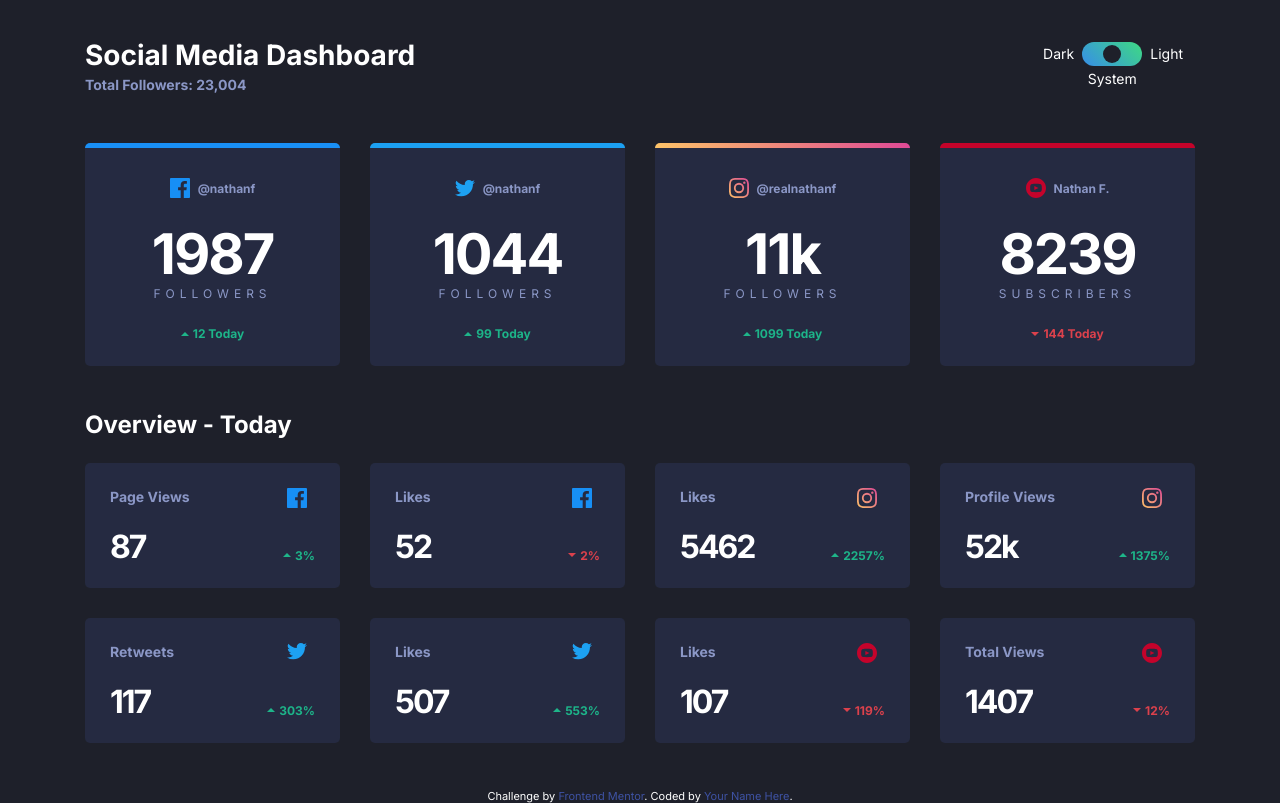
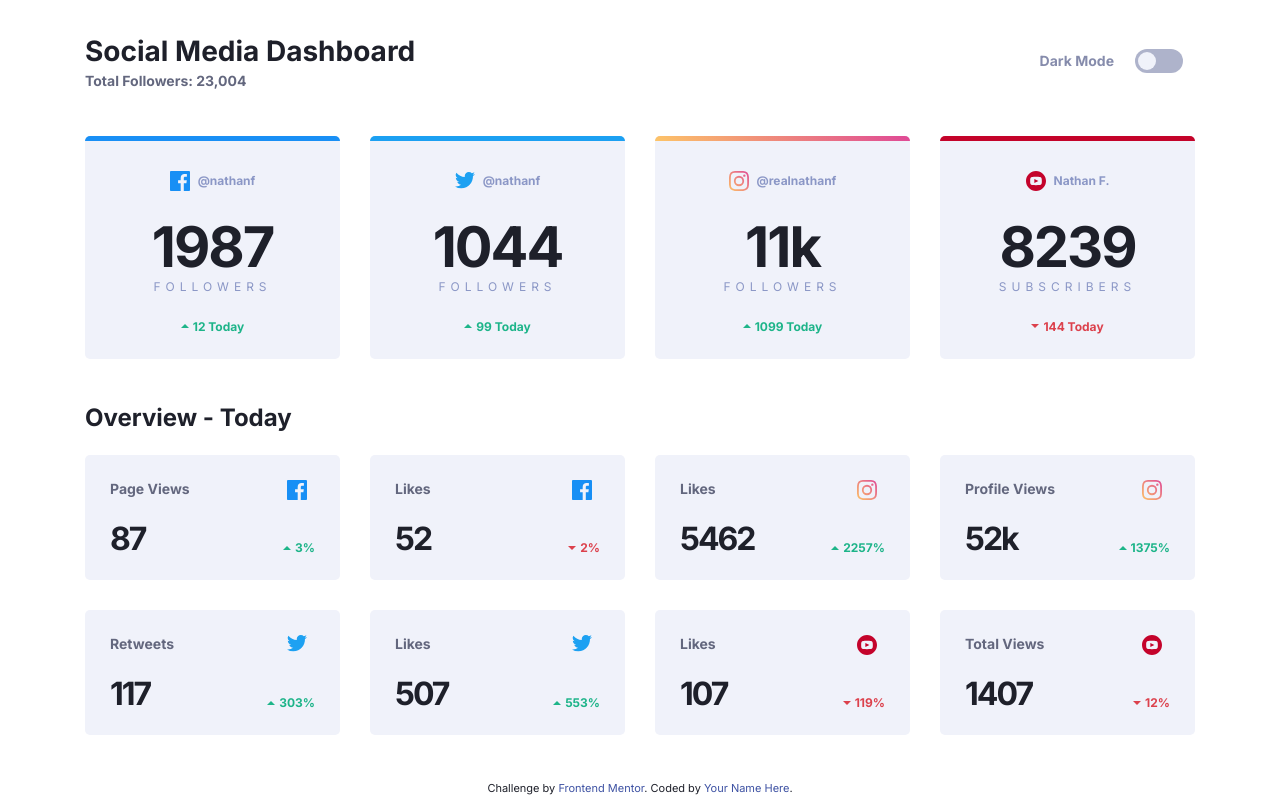
Before and after one commit to anup-basnet/light-dark-dashboard, a website: page index.html in a window 1280 px wide. Drawn offline with Linux system fonts and the light colour scheme.

Commit message:
feat: dark/light mode w.r.t prefers-color-scheme
Dark mode will be on or off based on prefers-color-scheme which will set the color mode of our OS dark.

```diff
--- a/app/scss/components/card.scss
+++ b/app/scss/components/card.scss
@@ -19,7 +19,7 @@
 .card {
     position: relative;
     overflow: hidden;
-    background: var(--dark-card);
+    background: var(--card-bg);
     color: var(--dark-text1);
     padding: rem(25);
     text-align: center;
@@ -28,7 +28,7 @@
     transition: background-color 150ms ease-in-out;
 
     &:hover {
-        background-color: var(--dark-card-hover);
+        background-color: var(--card-hover);
     }
 
     &--facebook {
@@ -78,6 +78,7 @@
     }
 
     &__subtitle {
+        color: var(--text-color2);
         font-size: rem(14);
         font-weight: 700;
     }
@@ -109,7 +110,7 @@
     }
 
     &__count {
-        color: var(--light-bg);
+        color: var(--card-count-color);
         font-weight: bold;
         letter-spacing: rem(-2);
         line-height: 1;
--- a/app/scss/components/header.scss
+++ b/app/scss/components/header.scss
@@ -20,7 +20,7 @@
     &__subtitle {
         font-size: rem(14);
         font-weight: 700;
-        color: var(--dark-text1);
+        color: var(--text-color2);
     }
 
     &__toggle{
--- a/app/scss/components/toggle.scss
+++ b/app/scss/components/toggle.scss
@@ -2,34 +2,25 @@
 
 .toggle {
     display: grid;
-    grid-template-columns: 1fr rem(60) 1fr;
+    grid-template-columns: 1fr rem(48);
+    gap: rem(4.8) rem(8);
     border: none;
-    gap: rem(4.8) rem(8);
     margin: 0;
 
     label {
         font-size: rem(14);
-        align-self: center;
+        font-weight: 700;
+        color: var(--toggle);
 
         &[for="dark"] {
-            grid-column: 1 / 2;
-            justify-self: end;
-        }
-        &[for="system"] {
-            grid-column: 1 / 4;
-            grid-row: 2 / 3;
-            justify-self: center;
-            align-self: start;
-        }
-        &[for="light"] {
-            grid-column: 3 / 4;
+            line-height: rem(24);
+            margin-right: rem(13);
         }
     }
 
     &__wrapper {
         position: relative;
         grid-column: 2 / 3;
-        grid-row: 1 / 2;
         height: rem(24);
     }
 
@@ -52,11 +43,7 @@
         width: 100%;
         overflow: hidden;
         border-radius: rem(12);
-        background: linear-gradient(
-            225deg,
-            var(--toggle-bg-end) 0%,
-            var(--toggle-bg-start) 98.02%
-        );
+        background: var(--toggle-bg);
         pointer-events: none;
     }
 
@@ -68,7 +55,7 @@
         width: rem(18);
         height: rem(18);
         border-radius: 50%;
-        background-color: var(--dark-bg);
+        background-color: var(--toggle-button);
         transition: all 150ms ease-in-out;
     }
 
--- a/app/scss/globals/boilerplate.scss
+++ b/app/scss/globals/boilerplate.scss
@@ -11,6 +11,15 @@ body {
     margin: 0;
     padding: 0;
     font-family: var(--font-inter);
-    background-color: var(--dark-bg);
-    color: var(--dark-text2);
+    background-color: var(--background);
+    color: var(--text-color);
 }
+
+.visually-hidden {
+    position: absolute;
+    left: -10000px;
+    top: auto;
+    width: 1px;
+    height: 1px;
+    overflow: hidden;
+}
--- a/app/scss/globals/colors.scss
+++ b/app/scss/globals/colors.scss
@@ -9,7 +9,8 @@
     --youtube: hsl(348, 97%, 39%);
     --toggle-bg-start: hsl(210, 78%, 56%);
     --toggle-bg-end: hsl(146, 68%, 55%);
-    --toggle: hsl(230, 22%, 74%);
+    --toggle-light: hsl(230, 19%, 60%);
+    --toggle-bg-light: hsl(230, 22%, 74%);
 
     --dark-bg: hsl(230, 17%, 14%);
     --dark-top-bg: hsl(232, 19%, 15%);
@@ -21,7 +22,35 @@
     --light-bg: hsl(0, 0%, 100%);
     --light-top-bg: hsl(225, 100%, 98%);
     --light-card: hsl(227, 47%, 96%);
-    --light-text1: hsl(228, 12%, 44%);
+    --light-card-hover: hsl(228, 33%, 91%);
+    --light-text1: hsl(230, 12%, 44%);
     --light-text2: hsl(230, 17%, 14%);
 
+    --background: var(--light-bg);
+    --text-color: var(--light-text2);
+    --text-color2: var(--light-text1);
+    --card-bg: var(--light-card);
+    --card-hover: var(--light-card-hover);
+    --card-count-color: var(--dark-bg);
+    --toggle: var(--toggle-light);
+    --toggle-bg: var(--toggle-bg-light);
+    --toggle-button: var(--light-card);
 }
+
+@media (prefers-color-scheme: dark) {
+    :root {
+        --background: var(--dark-bg);
+        --text-color: var(--dark-text2);
+        --text-color2: var(--dark-text1);
+        --card-bg: var(--dark-card);
+        --card-hover: var(--dark-card-hover);
+        --card-count-color: var(--light-bg);
+        --toggle: var(--light-bg);
+        --toggle-bg: linear-gradient(
+                    225deg,
+                    var(--toggle-bg-end) 0%,
+                    var(--toggle-bg-start) 98.02%
+                    );
+        --toggle-button: var(--dark-bg);
+    }
+}
--- a/index.html
+++ b/index.html
@@ -30,16 +30,14 @@
     </div>
 
     <fieldset class="header__toggle toggle" aria-label="theme toggle" role="radiogroup">
+      <label for="dark">Dark Mode <span class="visually-hidden">On</span> </label>
       <div class="toggle__wrapper">
         <input type="radio" name="theme" id="dark" >
-        <input type="radio" name="theme" id="system" checked >
         <input type="radio" name="theme" id="light">
         <span aria-hidden="true" class="toggle__background"></span>
         <span aria-hidden="true" class="toggle__button"></span>
       </div>
-      <label for="dark">Dark</label>
-      <label for="system">System</label>
-      <label for="light">Light</label>
+      <label for="light" class="visually-hidden">Dark Mode Off</label>
 
     </fieldset>
   </header>
```
Also changed, not shown: dist/style.css, 1 other file.
